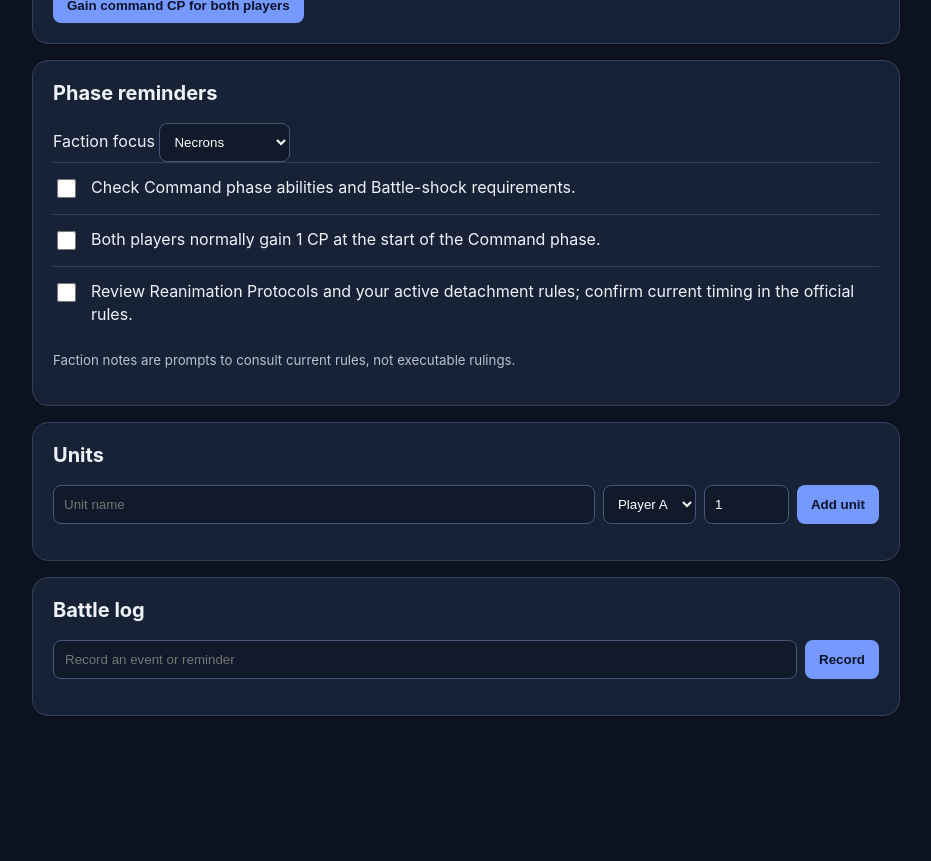
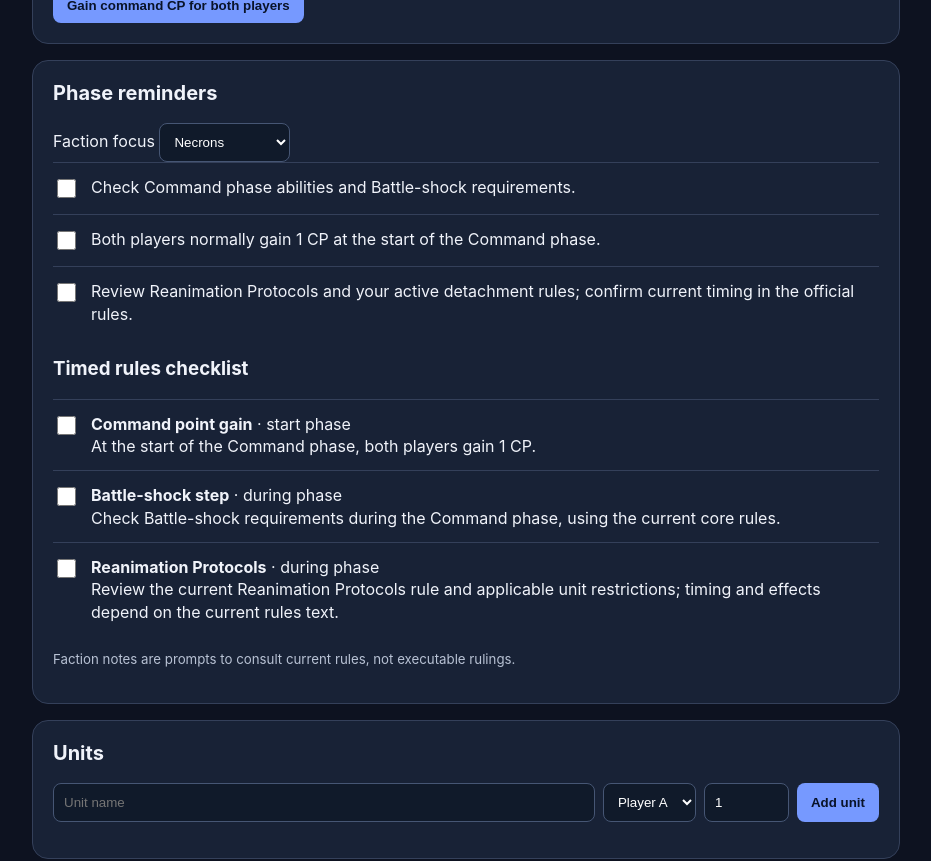
Before and after one commit to BMcKernan87/warhammer-40k-reminders, a React (Vite) app: page / in a window 1280 px wide. Shown: the part 606-1467 px from the top of the page, without its empty margins (174-1105 px from the left). Before the commit the page ends 1408 px from the top, so only its background shows below. Built offline with nearby package versions, Linux system fonts and the light colour scheme.

Commit message:
Wire phase-filtered faction reminders into checklist

```diff
--- a/src/main.tsx
+++ b/src/main.tsx
@@ -1,6 +1,7 @@
 import React, {useEffect, useState} from 'react';
 import {createRoot} from 'react-dom/client';
 import {addUnit,advancePhase,createBattle,gainCommandCp,recordEvent,setWounds,spendCp,PHASES,type BattleState,type Player,type UnitState} from './engine';
+import {availableRules,completionKey} from './rules';
 import './style.css';
 
 type Faction = 'Necrons' | 'Space Marines' | 'Other';
@@ -34,6 +35,7 @@ function App(){
  const [wounds,setWoundsInput]=useState('1');
  const [note,setNote]=useState('');
  const [error,setError]=useState('');
+ const [completed,setCompleted]=useState<string[]>([]);
  useEffect(()=>localStorage.setItem(storageKey,JSON.stringify(battle)),[battle]);
  const change=(fn:(b:BattleState)=>BattleState)=>{try{const next=fn(battle);setHistory(h=>[...h.slice(-49),structuredClone(battle)]);setBattle(next);setError('');}catch(e){setError(e instanceof Error?e.message:'Action rejected');}};
  const next=()=>change(advancePhase);
@@ -42,9 +44,9 @@ function App(){
  const log=(description:string,kind:'ability'|'note'='note')=>change(b=>recordEvent(b,{id:crypto.randomUUID(),round:b.round,player:b.player,phase:b.phase,kind,description}));
  const cpKey='CP gained R'+battle.round+' '+battle.player;
  return <main><header><p className="eyebrow">TABLETOP COMPANION · 10TH EDITION</p><h1>Warhammer 40K Reminders</h1><p>Battle tracking and contextual reminders. Always verify current faction rules and datasheets; this is not an official rules source.</p></header>
- <section className="panel"><div className="stats"><div><small>ROUND</small><strong>{battle.round}</strong></div><div><small>ACTIVE PLAYER</small><strong>{battle.player}</strong></div><div><small>PHASE</small><strong>{battle.phase}</strong></div></div><div className="phases">{PHASES.map(p=><span key={p} className={p===battle.phase?'active':''}>{p}</span>)}</div><div className="actions"><button onClick={next}>Next phase</button><button className="secondary" onClick={()=>{const prev=history.at(-1);if(prev){setBattle(prev);setHistory(h=>h.slice(0,-1));}}} disabled={!history.length}>Undo</button><button className="secondary" onClick={()=>{if(window.confirm('Start a new battle and clear the current battle state?')){setHistory([]);setBattle(createBattle());setError('');}}}>New battle</button></div></section>
+ <section className="panel"><div className="stats"><div><small>ROUND</small><strong>{battle.round}</strong></div><div><small>ACTIVE PLAYER</small><strong>{battle.player}</strong></div><div><small>PHASE</small><strong>{battle.phase}</strong></div></div><div className="phases">{PHASES.map(p=><span key={p} className={p===battle.phase?'active':''}>{p}</span>)}</div><div className="actions"><button onClick={next}>Next phase</button><button className="secondary" onClick={()=>{const prev=history.at(-1);if(prev){setBattle(prev);setHistory(h=>h.slice(0,-1));}}} disabled={!history.length}>Undo</button><button className="secondary" onClick={()=>{if(window.confirm('Start a new battle and clear the current battle state?')){setHistory([]);setBattle(createBattle());setCompleted([]);setError('');}}}>New battle</button></div></section>
  <section className="panel"><h2>Command points</h2><div className="cp">{(['A','B'] as Player[]).map(p=><div key={p}><span>Player {p}</span><strong>{battle.cp[p]}</strong><button className="secondary" aria-label={'Spend CP player '+p} disabled={battle.cp[p]===0} onClick={()=>change(b=>spendCp(b,p,1))}>−</button><button className="secondary" aria-label={'Add CP player '+p} onClick={()=>change(b=>({...b,cp:{...b.cp,[p]:b.cp[p]+1}}))}>+</button></div>)}</div>{battle.phase==='Command'&&<button onClick={gain} disabled={battle.notes.includes(cpKey)}>Gain command CP for both players</button>}</section>
- <section className="panel"><h2>Phase reminders</h2><label>Faction focus <select value={faction} onChange={e=>setFaction(e.target.value as Faction)}><option>Necrons</option><option>Space Marines</option><option>Other</option></select></label>{[...reminders[battle.phase],...(factionReminders[faction][battle.phase]||[])].map(t=><label className="check" key={battle.round+'-'+battle.player+'-'+battle.phase+'-'+t}><input type="checkbox" key={battle.round+'-'+battle.player+'-'+battle.phase+'-'+t}/>{t}</label>)}<p className="muted">Faction notes are prompts to consult current rules, not executable rulings.</p></section>
+ <section className="panel"><h2>Phase reminders</h2><label>Faction focus <select value={faction} onChange={e=>setFaction(e.target.value as Faction)}><option>Necrons</option><option>Space Marines</option><option>Other</option></select></label>{[...reminders[battle.phase],...(factionReminders[faction][battle.phase]||[])].map(t=><label className="check" key={battle.round+'-'+battle.player+'-'+battle.phase+'-'+t}><input type="checkbox" key={battle.round+'-'+battle.player+'-'+battle.phase+'-'+t}/>{t}</label>)}<h3>Timed rules checklist</h3>{availableRules(battle,faction).map(r=><label className="check" key={completionKey(r.id,battle)}><input type="checkbox" checked={completed.includes(completionKey(r.id,battle))} onChange={e=>{const k=completionKey(r.id,battle);setCompleted(s=>e.target.checked?[...new Set([...s,k])]:s.filter(x=>x!==k));}}/><span><strong>{r.title}</strong> · {r.timing} phase<br/>{r.description}</span></label>)}<p className="muted">Faction notes are prompts to consult current rules, not executable rulings.</p></section>
  <section className="panel"><h2>Units</h2><div className="unit-form"><input aria-label="Unit name" placeholder="Unit name" value={name} onChange={e=>setName(e.target.value)}/><select aria-label="Unit owner" value={owner} onChange={e=>setOwner(e.target.value as Player)}><option value="A">Player A</option><option value="B">Player B</option></select><input aria-label="Starting wounds" type="number" min="1" value={wounds} onChange={e=>setWoundsInput(e.target.value)}/><button onClick={add}>Add unit</button></div>{battle.units.map(u=><div className="unit" key={u.id}><div><strong>{u.name}</strong><small>Player {u.owner} · {u.destroyed?'Destroyed':u.battleShocked?'Battle-shocked':'Active'}</small></div><div className="unit-actions"><button className="secondary" disabled={u.wounds===0} onClick={()=>change(b=>setWounds(b,u.id,u.wounds-1))}>−</button><span>{u.wounds}/{u.maxWounds}</span><button className="secondary" disabled={u.wounds===u.maxWounds} onClick={()=>change(b=>setWounds(b,u.id,u.wounds+1))}>+</button><button className="secondary" disabled={u.destroyed} onClick={()=>change(b=>({...b,units:b.units.map(x=>x.id===u.id?{...x,battleShocked:!x.battleShocked}:x)}))}>{u.battleShocked?'Clear shock':'Battle-shock'}</button></div></div>)}</section>
  <section className="panel"><h2>Battle log</h2><form onSubmit={e=>{e.preventDefault();if(note.trim()){log(note.trim());setNote('');}}}><input aria-label="Battle event" value={note} onChange={e=>setNote(e.target.value)} placeholder="Record an event or reminder"/><button type="submit">Record</button></form><ul>{battle.events.slice(-12).reverse().map(e=><li key={e.id}>R{e.round} · {e.player} · {e.phase}: {e.description}</li>)}</ul></section>{error&&<p role="alert" className="error">{error}</p>}</main>;
 }
```
